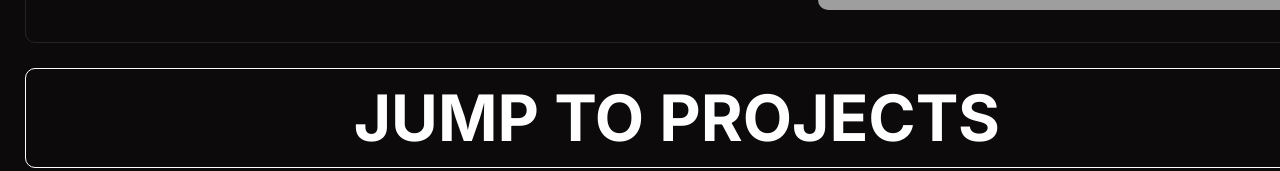
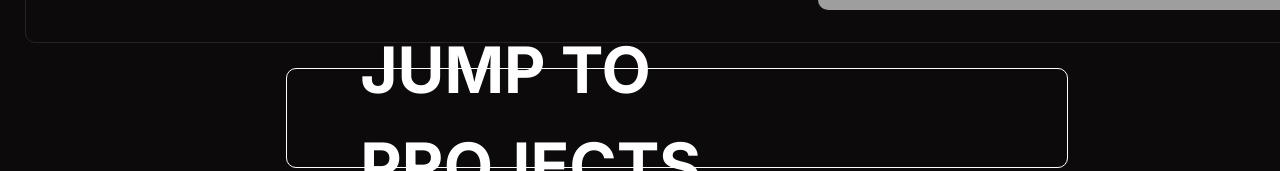
Before and after one commit to curtisrobinson2303/curtis-robinson-portfolio, a Next.js app: page / in a window 1280 px wide. Shown: the part 781-952 px from the top of the page. Built offline with nearby package versions, Linux system fonts and the light colour scheme; grey boxes are pictures that could not be loaded.

Commit message:
more updates

```diff
--- a/src/styles/globals.css
+++ b/src/styles/globals.css
@@ -255,7 +255,7 @@
 }
 
 .jump-projects-container {
-  width: 100%;
+  width: 60%;
   height: 100px;
   display: flex;
   justify-content: center;
@@ -284,8 +284,8 @@
   font-size: 4rem;
   font-weight: bold;
   color: white;
-  padding-left: 100px;
-  padding-right: 100px;
+  /* padding-left: 100px; */
+  /* padding-right: 100px; */
 }
 
 /* Tile Spacer */
```
